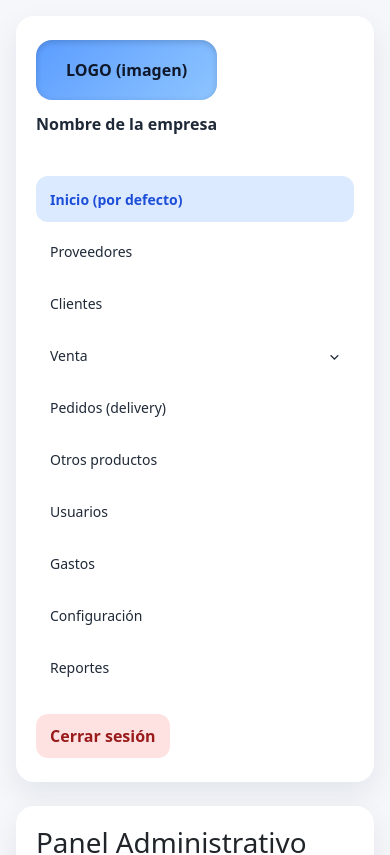
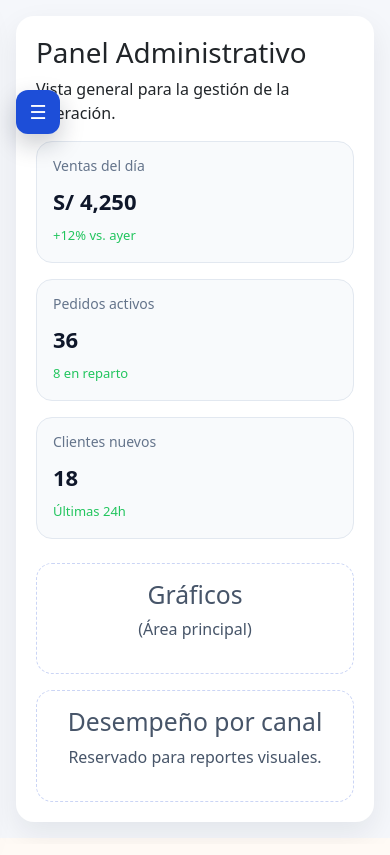
Before and after one commit to Deyvisgova/Pollo_Fresco, an Angular app in the folder front-pollo-fresco/: page /privado/inicio in a window 390 px wide. Shown: the top 855 px of the page. Built offline with nearby package versions, Linux system fonts and the light colour scheme.

Commit message:
Mejora sidebar responsivo y tablas en tarjetas móviles

```diff
--- a/front-pollo-fresco/src/app/privado/privado-layout/privado-layout.css
+++ b/front-pollo-fresco/src/app/privado/privado-layout/privado-layout.css
@@ -1,11 +1,28 @@
 /* Contenedor principal con layout en dos columnas */
 .panel {
+  position: relative;
   display: grid;
   grid-template-columns: minmax(220px, 280px) 1fr;
   min-height: calc(100vh - 140px);
   background: #f5f7fb;
   gap: 24px;
   padding: 24px;
+}
+
+.panel__toggle {
+  position: fixed;
+  top: 90px;
+  left: 16px;
+  width: 44px;
+  height: 44px;
+  border-radius: 12px;
+  border: none;
+  background: #1d4ed8;
+  color: #ffffff;
+  font-size: 1.2rem;
+  cursor: pointer;
+  box-shadow: 0 10px 24px rgba(15, 23, 42, 0.22);
+  z-index: 1001;
 }
 
 /* Estilos de la barra lateral */
@@ -161,47 +178,53 @@
   gap: 24px;
 }
 
-.panel__cabecera h1 {
-  margin: 0;
-  color: #0f172a;
-}
-
-.panel__cabecera p {
-  margin: 6px 0 0;
-  color: #64748b;
-}
-
 .panel__rutas {
   flex: 1;
 }
 
-/* Adaptación responsiva para móviles y tablets */
+/* Desktop: visible por defecto */
+@media (min-width: 901px) {
+  .panel__toggle {
+    display: none;
+  }
+}
+
+/* Móvil/tablet: oculto por defecto y se abre con botón */
 @media (max-width: 900px) {
   .panel {
     grid-template-columns: 1fr;
+    padding: 16px;
+  }
+
+  .panel__toggle {
+    display: inline-flex;
+    align-items: center;
+    justify-content: center;
   }
 
   .panel__sidebar {
-    flex-direction: row;
-    flex-wrap: wrap;
-    align-items: center;
-    justify-content: space-between;
+    position: fixed;
+    top: 0;
+    left: 0;
+    width: min(320px, 84vw);
+    height: 100vh;
+    border-radius: 0 18px 18px 0;
+    z-index: 1000;
+    overflow-y: auto;
+    transform: translateX(-105%);
+    transition: transform 0.25s ease;
   }
 
-  .panel__menu {
-    width: 100%;
-  }
-}
-
-@media (max-width: 600px) {
-  .panel {
-    padding: 16px;
+  .panel__sidebar.panel__sidebar--abierto {
+    transform: translateX(0);
   }
 
   .panel__contenido {
     padding: 20px;
   }
+}
 
+@media (max-width: 600px) {
   .panel__link {
     font-size: 14px;
   }
--- a/front-pollo-fresco/src/app/privado/privado-layout/privado-layout.html
+++ b/front-pollo-fresco/src/app/privado/privado-layout/privado-layout.html
@@ -1,7 +1,18 @@
 <!-- Contenedor general del panel administrativo -->
-<section class="panel">
+<section class="panel" [class.panel--sidebar-abierto]="sidebarAbierto">
+  <button
+    type="button"
+    class="panel__toggle"
+    (click)="toggleSidebar()"
+    [attr.aria-expanded]="sidebarAbierto"
+    aria-controls="panel-sidebar"
+    aria-label="Mostrar u ocultar menú lateral"
+  >
+    ☰
+  </button>
+
   <!-- Barra lateral con identidad de la empresa y navegación -->
-  <aside class="panel__sidebar">
+  <aside class="panel__sidebar" id="panel-sidebar" [class.panel__sidebar--abierto]="sidebarAbierto">
     <!-- Área de logo con imagen configurable -->
     <div class="panel__logo">
       @if (mostrarLogo()) {
@@ -23,6 +34,7 @@
         [routerLink]="item.ruta"
         routerLinkActive="panel__link--activo"
         class="panel__link"
+        (click)="cerrarSidebarEnMovil()"
       >
         {{ item.etiqueta }}
       </a>
@@ -45,6 +57,7 @@
             routerLinkActive="panel__sublink--activo"
             [routerLinkActiveOptions]="{ exact: true }"
             class="panel__sublink"
+            (click)="cerrarSidebarEnMovil()"
           >
             Emitir comprobante
           </a>
@@ -52,6 +65,7 @@
             [routerLink]="'venta-registros'"
             routerLinkActive="panel__sublink--activo"
             class="panel__sublink"
+            (click)="cerrarSidebarEnMovil()"
           >
             Ventas registradas
           </a>
@@ -63,6 +77,7 @@
         [routerLink]="item.ruta"
         routerLinkActive="panel__link--activo"
         class="panel__link"
+        (click)="cerrarSidebarEnMovil()"
       >
         {{ item.etiqueta }}
       </a>
--- a/front-pollo-fresco/src/app/privado/privado-layout/privado-layout.ts
+++ b/front-pollo-fresco/src/app/privado/privado-layout/privado-layout.ts
@@ -1,5 +1,5 @@
 import { CommonModule } from '@angular/common';
-import { Component, computed } from '@angular/core';
+import { AfterViewInit, Component, computed } from '@angular/core';
 import { NavigationEnd, Router, RouterModule } from '@angular/router';
 import { filter } from 'rxjs/operators';
 import { AutenticacionServicio } from '../../servicios/autenticacion.servicio';
@@ -13,7 +13,7 @@ import { ConfiguracionEmpresaServicio } from '../../servicios/configuracion-empr
   templateUrl: './privado-layout.html',
   styleUrl: './privado-layout.css'
 })
-export class PrivadoLayout {
+export class PrivadoLayout implements AfterViewInit {
   menuPrincipal = [
     { etiqueta: 'Inicio (por defecto)', ruta: 'inicio' },
     { etiqueta: 'Proveedores', ruta: 'proveedores' },
@@ -30,6 +30,7 @@ export class PrivadoLayout {
   ];
 
   ventaMenuAbierto = false;
+  sidebarAbierto = window.innerWidth > 900;
 
   readonly configuracionEmpresa;
   readonly mostrarLogo;
@@ -47,7 +48,12 @@ export class PrivadoLayout {
       .pipe(filter((event) => event instanceof NavigationEnd))
       .subscribe((event) => {
         this.sincronizarMenuVenta((event as NavigationEnd).urlAfterRedirects);
+        this.actualizarDataLabelsTablas();
       });
+  }
+
+  ngAfterViewInit(): void {
+    this.actualizarDataLabelsTablas();
   }
 
   get rutaVentaActiva(): boolean {
@@ -56,6 +62,16 @@ export class PrivadoLayout {
 
   toggleVentaMenu(): void {
     this.ventaMenuAbierto = !this.ventaMenuAbierto;
+  }
+
+  toggleSidebar(): void {
+    this.sidebarAbierto = !this.sidebarAbierto;
+  }
+
+  cerrarSidebarEnMovil(): void {
+    if (window.innerWidth <= 900) {
+      this.sidebarAbierto = false;
+    }
   }
 
   cerrarSesion(): void {
@@ -74,4 +90,29 @@ export class PrivadoLayout {
   private esRutaVenta(url: string): boolean {
     return url.includes('/privado/venta');
   }
+
+  private actualizarDataLabelsTablas(): void {
+    setTimeout(() => {
+      const tablas = Array.from(document.querySelectorAll('table'));
+
+      tablas.forEach((tabla) => {
+        const encabezados = Array.from(tabla.querySelectorAll('thead th')).map((th) =>
+          (th.textContent || '').trim()
+        );
+
+        if (!encabezados.length) {
+          return;
+        }
+
+        const filas = Array.from(tabla.querySelectorAll('tbody tr'));
+        filas.forEach((fila) => {
+          Array.from(fila.children).forEach((celda, indice) => {
+            if (celda instanceof HTMLElement) {
+              celda.setAttribute('data-label', encabezados[indice] || 'Dato');
+            }
+          });
+        });
+      });
+    });
+  }
 }
--- a/front-pollo-fresco/src/styles.css
+++ b/front-pollo-fresco/src/styles.css
@@ -42,3 +42,48 @@ app-root {
   max-height: 320px;
   border-radius: 0;
 }
+
+@media (max-width: 900px) {
+  .panel__rutas table,
+  .panel__rutas thead,
+  .panel__rutas tbody,
+  .panel__rutas th,
+  .panel__rutas td,
+  .panel__rutas tr {
+    display: block;
+    width: 100%;
+  }
+
+  .panel__rutas thead {
+    display: none;
+  }
+
+  .panel__rutas tbody {
+    display: grid;
+    gap: 12px;
+  }
+
+  .panel__rutas tbody tr {
+    background: #ffffff;
+    border: 1px solid #e2e8f0;
+    border-radius: 14px;
+    padding: 10px 12px;
+    box-shadow: 0 6px 18px rgba(15, 23, 42, 0.08);
+  }
+
+  .panel__rutas tbody td {
+    border: none !important;
+    padding: 8px 0;
+    display: grid;
+    grid-template-columns: minmax(120px, 42%) 1fr;
+    gap: 10px;
+    align-items: start;
+    text-align: left;
+  }
+
+  .panel__rutas tbody td::before {
+    content: attr(data-label);
+    font-weight: 600;
+    color: #334155;
+  }
+}
```
